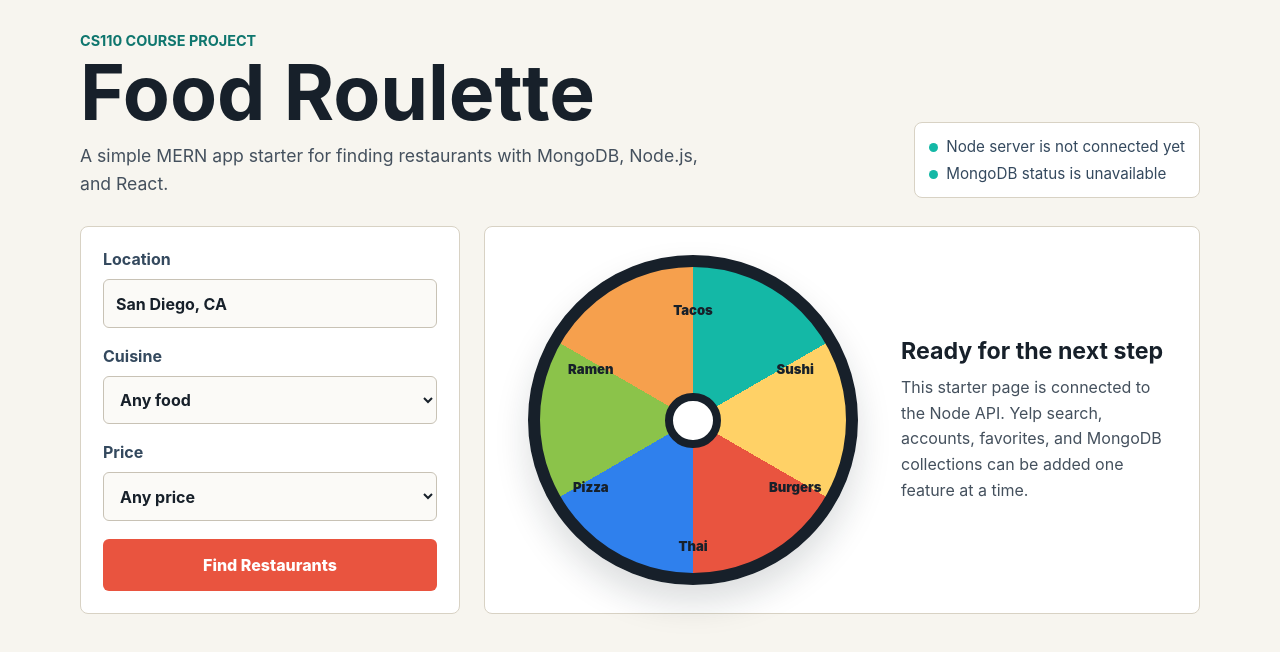
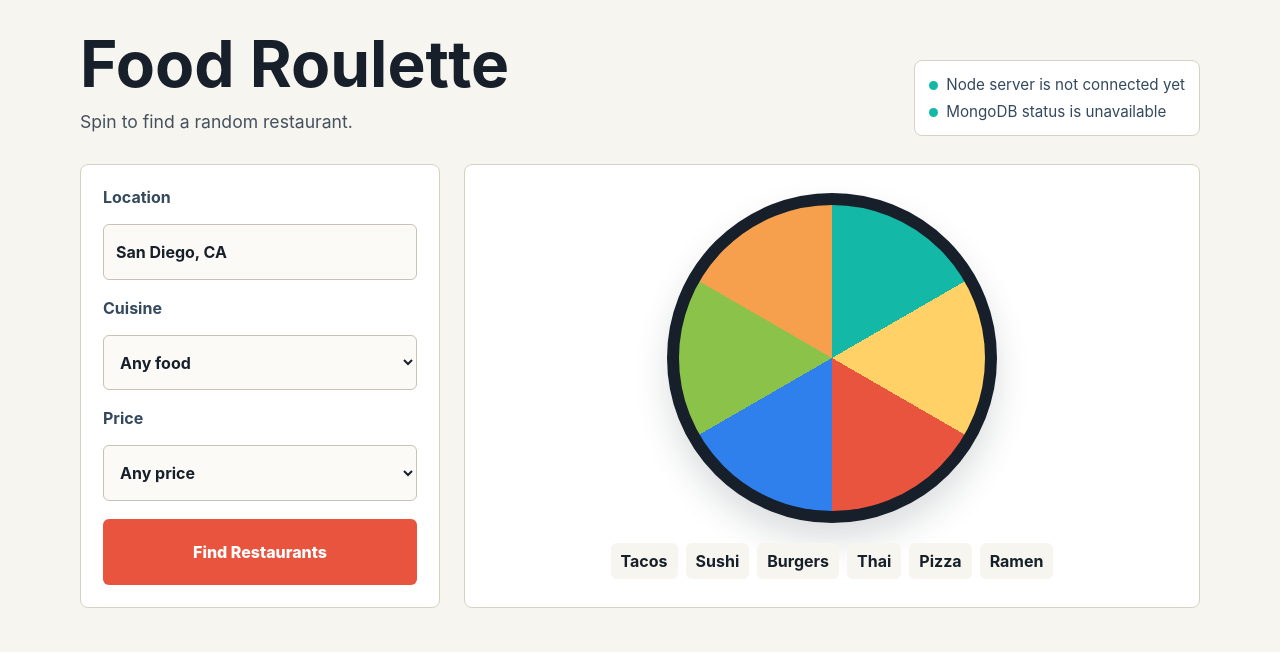
Before and after one commit to Drew-Kim/FoodRoulette, a React (Vite) app in the folder client/: page / in a window 1280 px wide. Shown: the top 652 px of the page. Built offline with nearby package versions, Linux system fonts and the light colour scheme; no server answers.

Commit message:
Simplify starter UI

```diff
--- a/client/src/main.jsx
+++ b/client/src/main.jsx
@@ -1,8 +1,9 @@
-import React, { useEffect, useMemo, useState } from 'react';
+import React, { useEffect, useState } from 'react';
 import { createRoot } from 'react-dom/client';
 import './styles.css';
 
 const API_URL = import.meta.env.VITE_API_URL || 'http://localhost:5000';
+const wheelItems = ['Tacos', 'Sushi', 'Burgers', 'Thai', 'Pizza', 'Ramen'];
 
 function App() {
   const [serverStatus, setServerStatus] = useState('Checking...');
@@ -14,15 +15,14 @@ function App() {
   useEffect(() => {
     async function loadStatus() {
       try {
-        const [healthResponse, dbResponse] = await Promise.all([
-          fetch(`${API_URL}/api/health`),
-          fetch(`${API_URL}/api/db-status`)
-        ]);
+        // Ask the backend if the Node server is running.
+        const healthResponse = await fetch(`${API_URL}/api/health`);
+        const health = await healthResponse.json();
+        setServerStatus(health.message || 'Node server is running');
 
-        const health = await healthResponse.json();
-        const database = await dbResponse.json();
-
-        setServerStatus(health.message || 'Node server is running');
+        // Ask the backend if MongoDB is connected.
+        const databaseResponse = await fetch(`${API_URL}/api/db-status`);
+        const database = await databaseResponse.json();
         setDatabaseStatus(database.message || database.status);
       } catch (error) {
         setServerStatus('Node server is not connected yet');
@@ -33,20 +33,13 @@ function App() {
     loadStatus();
   }, []);
 
-  const wheelItems = useMemo(
-    () => ['Tacos', 'Sushi', 'Burgers', 'Thai', 'Pizza', 'Ramen'],
-    []
-  );
-
   return (
     <main className="app-shell">
       <section className="intro">
         <div>
-          <p className="course-label">CS110 Course Project</p>
           <h1>Food Roulette</h1>
           <p className="summary">
-            A simple MERN app starter for finding restaurants with MongoDB, Node.js,
-            and React.
+            Spin to find a random restaurant.
           </p>
         </div>
         <div className="status-panel" aria-label="Project connection status">
@@ -92,19 +85,12 @@ function App() {
         </form>
 
         <div className="roulette-panel">
-          <div className="wheel" aria-label="Sample roulette wheel">
+          <div className="wheel" aria-label="Sample roulette wheel"></div>
+
+          <div className="wheel-options">
             {wheelItems.map((item, index) => (
-              <span key={item} style={{ '--angle': `${index * 60}deg` }}>
-                {item}
-              </span>
+              <span key={item}>{item}</span>
             ))}
-          </div>
-          <div>
-            <h2>Ready for the next step</h2>
-            <p>
-              This starter page is connected to the Node API. Yelp search, accounts,
-              favorites, and MongoDB collections can be added one feature at a time.
-            </p>
           </div>
         </div>
       </section>
--- a/client/src/styles.css
+++ b/client/src/styles.css
@@ -2,8 +2,6 @@
   color: #17202a;
   background: #f7f5ef;
   font-family: Inter, ui-sans-serif, system-ui, -apple-system, BlinkMacSystemFont, "Segoe UI", sans-serif;
-  font-synthesis: none;
-  text-rendering: optimizeLegibility;
 }
 
 * {
@@ -35,29 +33,15 @@ select {
   margin: 0 auto 28px;
 }
 
-.course-label {
-  margin: 0 0 8px;
-  color: #0f766e;
-  font-size: 0.9rem;
-  font-weight: 700;
-  text-transform: uppercase;
-}
-
 h1,
-h2,
 p {
   margin-top: 0;
 }
 
 h1 {
   margin-bottom: 12px;
-  font-size: clamp(2.4rem, 8vw, 4.8rem);
-  line-height: 0.95;
-}
-
-h2 {
-  margin-bottom: 10px;
-  font-size: 1.45rem;
+  font-size: 4rem;
+  line-height: 1;
 }
 
 .summary {
@@ -92,7 +76,7 @@ h2 {
 
 .workspace {
   display: grid;
-  grid-template-columns: minmax(280px, 380px) minmax(0, 1fr);
+  grid-template-columns: 360px 1fr;
   gap: 24px;
   max-width: 1120px;
   margin: 0 auto;
@@ -140,22 +124,17 @@ button {
 }
 
 .roulette-panel {
-  display: grid;
-  grid-template-columns: minmax(260px, 360px) minmax(0, 1fr);
-  gap: 28px;
+  display: flex;
+  flex-direction: column;
   align-items: center;
+  justify-content: center;
+  gap: 20px;
   padding: 28px;
 }
 
-.roulette-panel p {
-  margin-bottom: 0;
-  color: #44505d;
-  line-height: 1.6;
-}
-
 .wheel {
-  position: relative;
-  width: min(100%, 330px);
+  width: 330px;
+  max-width: 100%;
   aspect-ratio: 1;
   margin: 0 auto;
   border: 12px solid #17202a;
@@ -172,26 +151,19 @@ button {
   box-shadow: 0 18px 34px rgba(23, 32, 42, 0.15);
 }
 
-.wheel::after {
-  content: "";
-  position: absolute;
-  inset: 41%;
-  border-radius: 50%;
-  background: #ffffff;
-  border: 8px solid #17202a;
+.wheel-options {
+  display: flex;
+  flex-wrap: wrap;
+  justify-content: center;
+  gap: 8px;
 }
 
-.wheel span {
-  position: absolute;
-  left: 50%;
-  top: 50%;
-  width: 90px;
-  margin-left: -45px;
-  transform: rotate(var(--angle)) translateY(-118px) rotate(calc(-1 * var(--angle)));
+.wheel-options span {
+  padding: 8px 10px;
+  border-radius: 6px;
+  background: #f7f5ef;
   color: #17202a;
-  font-size: 0.82rem;
-  font-weight: 900;
-  text-align: center;
+  font-weight: 700;
 }
 
 @media (max-width: 820px) {
@@ -200,9 +172,12 @@ button {
   }
 
   .intro,
-  .workspace,
-  .roulette-panel {
+  .workspace {
     grid-template-columns: 1fr;
+  }
+
+  h1 {
+    font-size: 2.8rem;
   }
 
   .intro {
```
Also changed, not shown: 1 other file (tests, documents, lock files or other folders).
